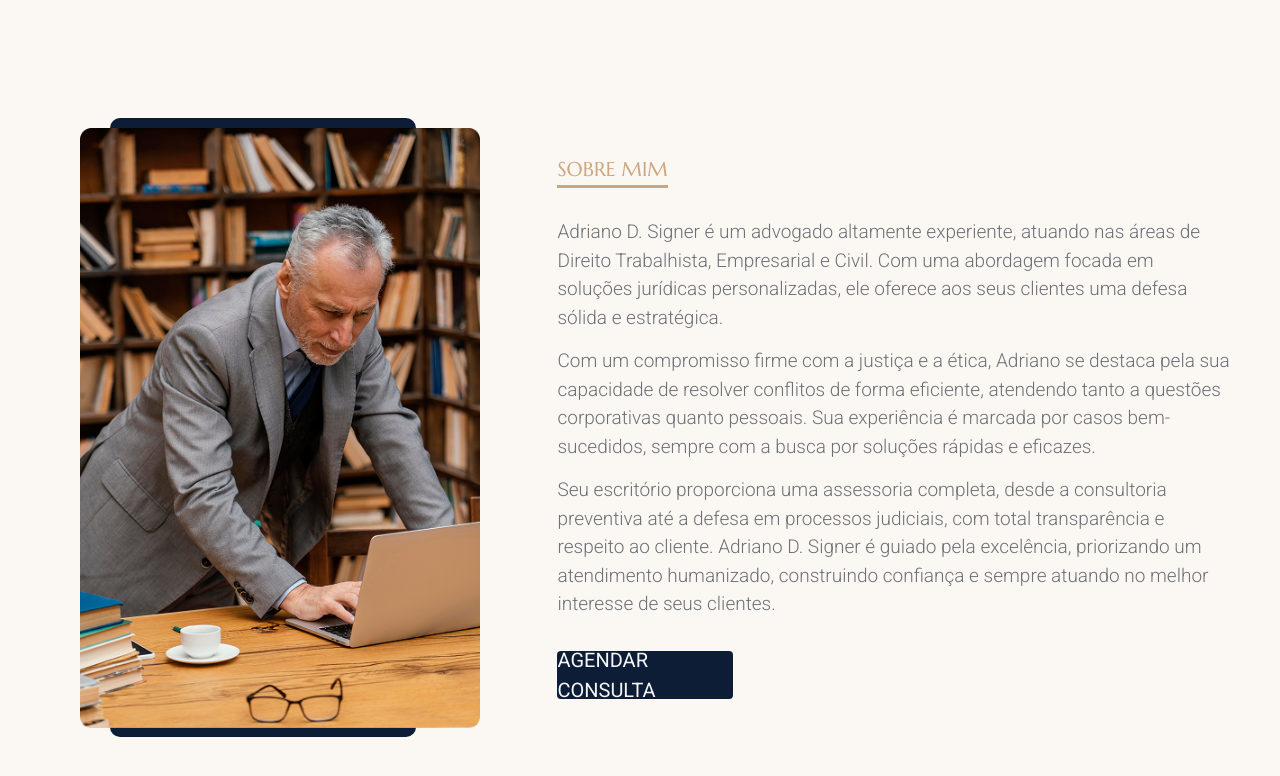
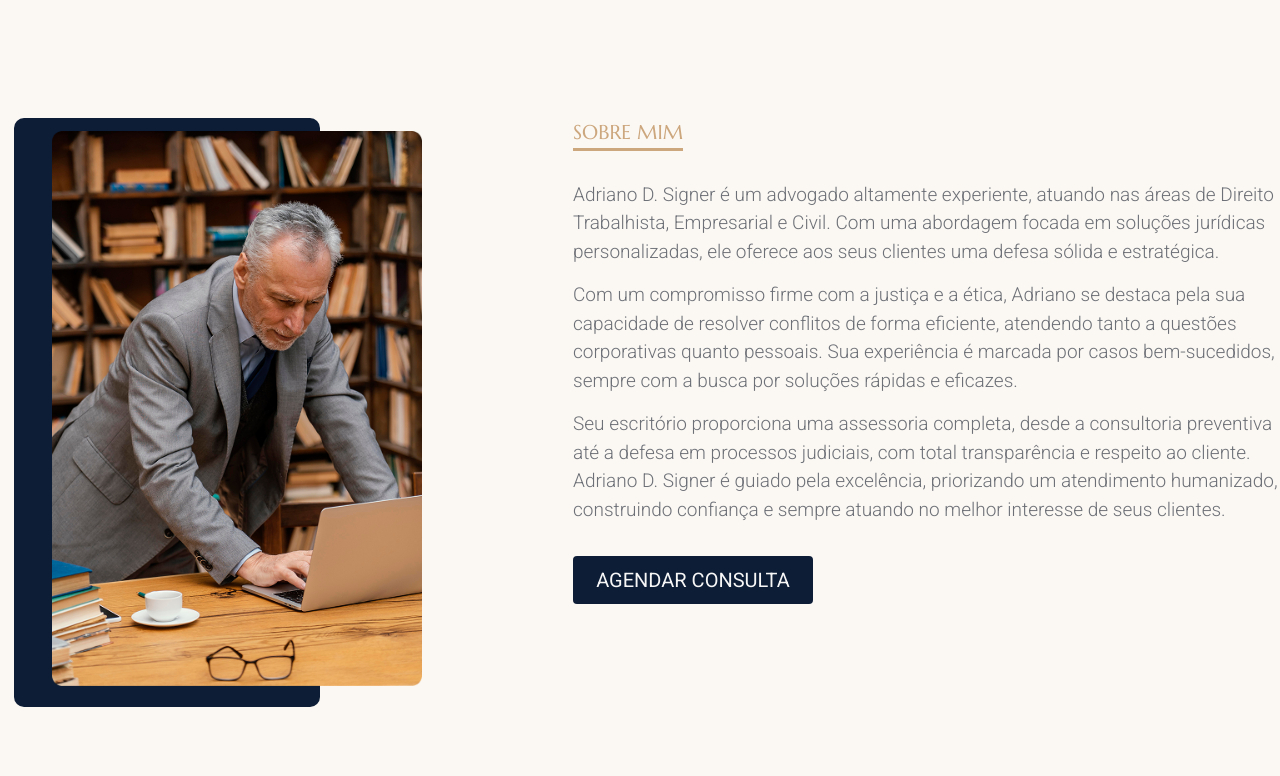
Before and after one commit to lazaroalvesr/Site-Advogado, a Next.js app: page / in a window 1280 px wide. Shown: the part 903-1679 px from the top of the page. After the commit the page ends 1658 px from the top, so only its background shows below. Built offline with nearby package versions, Linux system fonts and the light colour scheme.

Commit message:
add new section and news animations a texts

```diff
--- a/package.json
+++ b/package.json
@@ -12,7 +12,8 @@
     "motion": "^12.4.7",
     "next": "15.2.0",
     "react": "^19.0.0",
-    "react-dom": "^19.0.0"
+    "react-dom": "^19.0.0",
+    "react-intersection-observer": "^9.15.1"
   },
   "devDependencies": {
     "@eslint/eslintrc": "^3",
--- a/src/_components/About.tsx
+++ b/src/_components/About.tsx
@@ -1,6 +1,10 @@
+"use client"
+
 import Image from "next/image"
 import Link from "next/link"
 import { ParagraphAbout } from "./ParagraphAbout"
+import { motion } from "framer-motion"
+import { useInView } from "react-intersection-observer"
 
 const TextAbout = [
   { text: "Adriano D. Signer é um advogado altamente experiente, atuando nas áreas de Direito Trabalhista, Empresarial e Civil. Com uma abordagem focada em soluções jurídicas personalizadas, ele oferece aos seus clientes uma defesa sólida e estratégica." },
@@ -9,34 +13,68 @@ const TextAbout = [
 ]
 
 export const About = () => {
+  const { ref, inView } = useInView({
+    triggerOnce: true, // A animação é disparada apenas uma vez
+    threshold: 0.3, // A animação é disparada quando 30% do elemento está visível
+  })
+
   return (
-        <section className="lg:mt-[120px] mt-[70px] max-w-[1300px] pb-12 m-auto" id="sobre">
-            <div className="flex lg:flex-row flex-col mx-12 md:flex-row items-center justify-center">
+    <section
+      id="sobre"
+      ref={ref}
+      className="lg:mt-[120px] mt-[70px] max-w-[1300px] pb-12 m-auto"
+    >
+      <motion.div
+        initial={{ opacity: 0, y: 50 }}
+        animate={{ opacity: inView ? 1 : 0, y: inView ? 0 : 50 }}
+        transition={{ duration: 0.8, ease: "easeOut" }}
+      >
+        <div className="flex lg:flex-row flex-col md:flex-row">
           <div className="relative lg:w-[534px] flex items-center justify-center m-auto">
-                    <div className="lg:w-[306px] lg:h-[619px] h-[480px] w-[300px] md:w-[300px] md:h-[550px] -ml-20 bg-[var(--background-secondary)] rounded-[10px]"></div>
-                    <div
-                        className="absolute lg:top-[10px] top-4 lg:left-[32px] lg:w-[400px] w-[300px] md:w-[250px] md:h-[436px]">
+            <div className="lg:w-[306px] lg:h-[589px] h-[480px] w-[300px] md:w-[270px] md:h-[490px] md:-ml-12 lg:-ml-60 -ml-20 bg-[var(--background-secondary)] rounded-[10px]"></div>
+            <motion.div
+              className="absolute lg:top-[13px] top-4 lg:left-[32px] md:-left-7 lg:w-[370px] w-[300px] md:w-[300px] md:h-[436px]"
+              initial={{ opacity: 0, y: 50 }}
+              animate={{ opacity: inView ? 1 : 0, y: inView ? 0 : 50 }}
+              transition={{ duration: 0.8, ease: "easeOut" }}
+            >
               <Image
                 src="/img/Advogado_about.png"
-                            alt="Foto do Advogado mexendo em um computador no seu escritorio"
+                alt="Foto do Advogado mexendo em um computador no seu escritório."
                 width={444}
                 height={665}
               />
+            </motion.div>
+          </div>
+          <div className="lg:w-[707px] md:w-[500px] w-full px-8 md:px-4 lg:px-0 flex flex-col lg:pt-0 md:pt-0 pt-[52px]">
+            <motion.h3
+              className="border-b-3 text-[24px] lg:text-[20px] md:text-[16px] w-fit marcellus uppercase text-[var(--text-main)]"
+              initial={{ opacity: 0, x: -50 }}
+              animate={{ opacity: inView ? 1 : 0, x: inView ? 0 : -50 }}
+              transition={{ duration: 0.6, ease: "easeOut" }}
+            >
+              Sobre MIM
+            </motion.h3>
+            <ParagraphAbout texts={TextAbout} />
+            <motion.div
+              initial={{ opacity: 0, scale: 0.8 }}
+              animate={{ opacity: inView ? 1 : 0, scale: inView ? 1 : 0.8 }}
+              transition={{ duration: 0.6, delay: 0.4 }}
+            >
+              <Link
+                href="/"
+                className="roboto cursor-pointer lg:w-60 mt-8 w-44 h-12 md:w-48 md:h-12 items-center justify-center
+                hover:scale-105 flex transition-all duration-300 ease-in-out
+                bg-[var(--background-secondary)] hover:bg-[var(--background-accent)]
+                lg:text-[20px] text-[14px] uppercase md:text-[16px] text-[var(--text-title)]
+                rounded-sm"
+              >
+                Agendar Consulta
+              </Link>
+            </motion.div>
           </div>
         </div>
-                <div className="lg:w-[707px] md:w-[580px] flex flex-col lg:pt-0 md:pt-0 pt-[52px]">
-                    <h3
-                        className="border-b-3 text-[24px] lg:text-[20px] md:text-[16px] w-fit marcellus uppercase text-[var(--text-main)]">
-                        Sobre MIM
-                    </h3>
-                    <div className="flex flex-col gap-[15px] pt-[30px]">
-                        <ParagraphAbout texts={TextAbout} />
-                    </div>
-                    <Link href="/" className="roboto cursor-pointer lg:w-44 mt-8 w-60 h-18 lg:h-12 items-center justify-center hover:scale-105 flex transition-colors duration-300 ease-in-out-all bg-[var(--background-secondary)] hover:bg-[var(--background-accent)] lg:text-[20px] text-[20px] uppercase md:text-[18px] .3s ease-in text-[var(--text-title)] rounded-sm">
-                        Agendar Consulta
-                    </Link>
-                </div>
-            </div>
+      </motion.div>
     </section>
   )
 }
--- a/src/_components/Initial.tsx
+++ b/src/_components/Initial.tsx
@@ -66,7 +66,7 @@ export const Initial = () => {
                                 className="roboto lg:flex hidden md:flex text-[var(--text-title)] md:text-[13px] lg:text-[15px] max-w-[770px] font-light">
                                 Com ética, comprometimento e vasta experiência, oferecemos soluções jurídicas personalizadas para proteger seus direitos, seja em questões trabalhistas individuais ou empresariais.                                </motion.p>
                         </motion.div>
-                        <Link href="/" className="roboto cursor-pointer lg:w-44 w-38 h-10 lg:h-12 items-center justify-center hover:scale-105 flex transition-all lg:text-[20px] text-[14px] uppercase md:text-[18px] .3s ease-in bg-[var(--background-accent)] text-[var(--text-title)] rounded-sm">
+                        <Link href="/" className="roboto cursor-pointer lg:w-44 w-38 h-10 md:w-32 md:h-10 lg:h-12 items-center justify-center hover:scale-105 flex transition-all lg:text-[20px] text-[14px] uppercase md:text-[15px] .3s ease-in bg-[var(--background-accent)] text-[var(--text-title)] rounded-sm">
                             Saiba Mais
                         </Link>
                     </motion.div>
--- a/src/_components/ParagraphAbout.tsx
+++ b/src/_components/ParagraphAbout.tsx
@@ -1,14 +1,33 @@
-import { ParagraphTexts } from "@/interfaces/ParagraphAboutInterface"
+import { motion } from "framer-motion"
+import { useInView } from "react-intersection-observer"
 
-export const ParagraphAbout = ({ texts }: ParagraphTexts) => {
+interface ParagraphAboutProps {
+    texts: { text: string }[]
+}
+
+export const ParagraphAbout = ({ texts }: ParagraphAboutProps) => {
+    const { ref, inView } = useInView({
+        triggerOnce: true,
+        threshold: 0.3,
+    });
+
+
     return (
-        <>
-            {texts.map((item, index) => (
-                <p key={index} className="roboto font-light text-[16px] md:text-[18px] lg:text-[19px] text-[var(--text-paragraph)]">
-                    {item.text}
-                </p>
+        <div className="flex flex-col gap-[15px] pt-[30px]">
+            {texts.map((item, index) => {
 
-            ))}
-        </>
+                return (
+                    <motion.div
+                        key={index}
+                        ref={ref}
+                        initial={{ opacity: 0, y: 20 }}
+                        animate={{ opacity: inView ? 1 : 0, y: inView ? 0 : 20 }}
+                        transition={{ duration: 0.6, delay: 0.3 + index * 0.2 }}
+                    >
+                        <p className="roboto font-light text-[14px] md:text-[16px] lg:text-[19px] text-[var(--text-paragraph)]">{item.text}</p>
+                    </motion.div>
+                )
+            })}
+        </div>
     )
 }
```
Also changed, not shown: 1 other file (tests, documents, lock files or other folders). Lines whose indentation alone changed are shown as unchanged.
